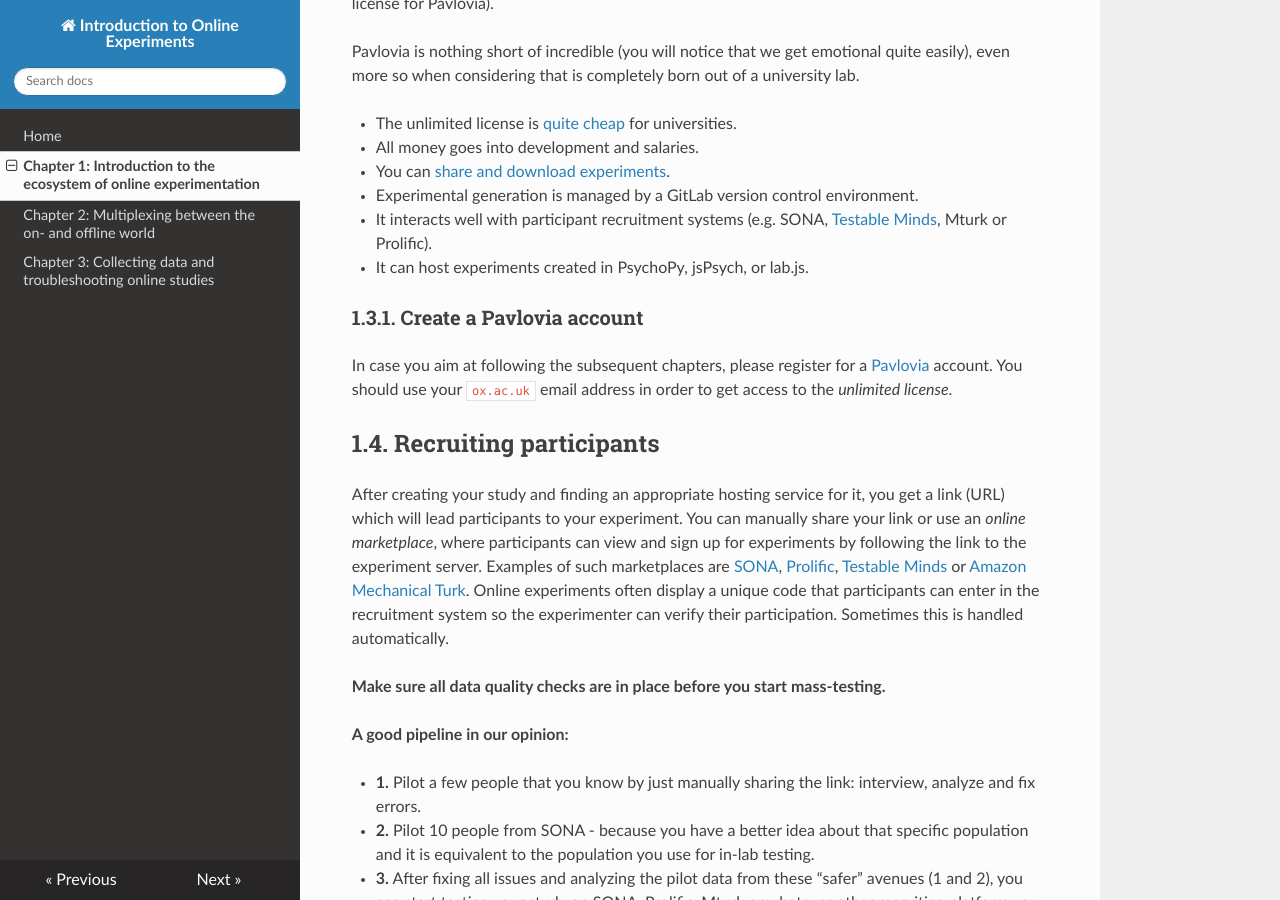
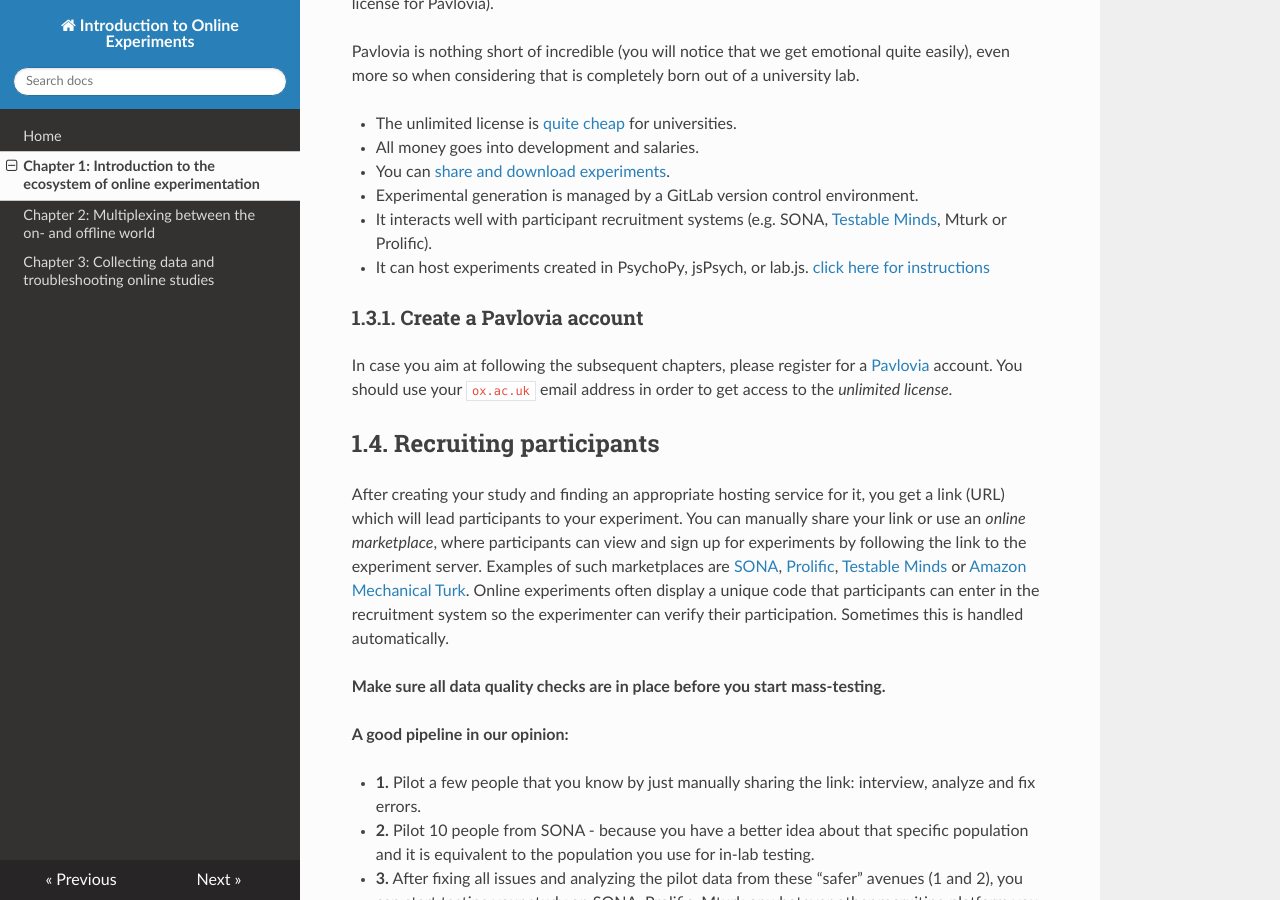
Before and after one commit to onlinews/online_ws, an MkDocs documentation site: the page built from docs/Ch_1_GettingStarted.md, in a window 1280 px wide and 900 px high, scrolled down 3864 px. Built offline with MkDocs 1.6.1, drawn with Linux system fonts in a browser that asks for light colours; nearby versions of some CDN libraries.

Commit message:
Update Ch_1_GettingStarted.md

````diff
--- a/docs/Ch_1_GettingStarted.md
+++ b/docs/Ch_1_GettingStarted.md
@@ -51,7 +51,7 @@
 
 * It interacts well with participant recruitment systems (e.g. SONA, [Testable Minds](https://minds.testable.org/), Mturk or Prolific).
 
-* It can host experiments created in PsychoPy, jsPsych, or lab.js.
+* It can host experiments created in PsychoPy, jsPsych, or lab.js. [click here for instructions](https://pavlovia.org/docs/experiments/create-jsPsych)
 
 ### 1.3.1. Create a Pavlovia account
 In case you aim at following the subsequent chapters, please register for a [Pavlovia](https://pavlovia.org/) account. You should use your ```ox.ac.uk``` email address in order to get access to the *unlimited license*.
````
